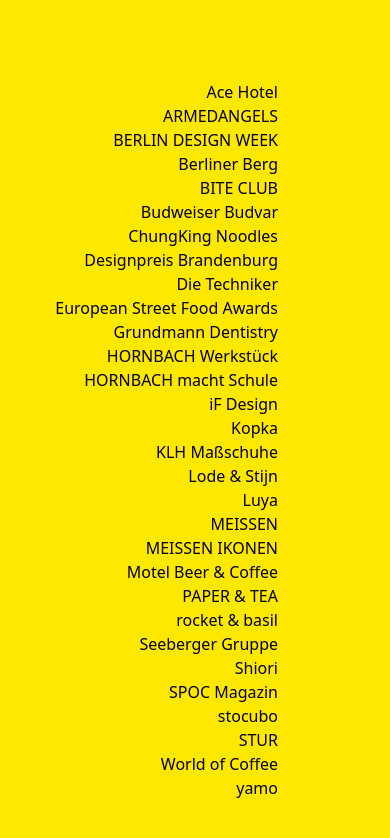
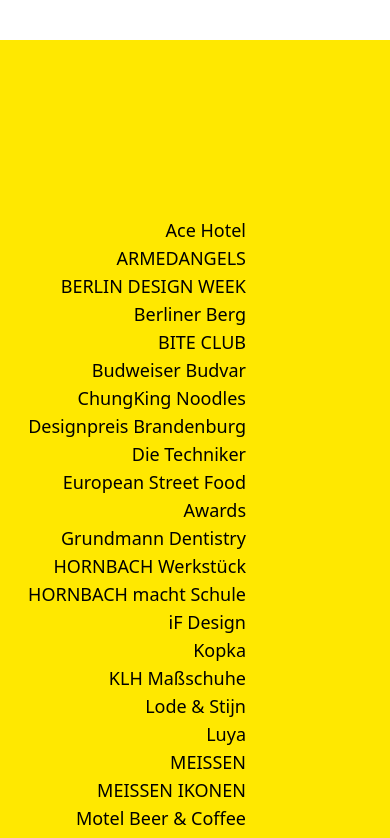
Before and after one commit to Munezeroolivierhugue/G2-Website-Project, a website: page index.html in a window 390 px wide. Shown: the top 838 px of the page. Drawn offline with Linux system fonts and the light colour scheme.

Commit message:
feat: mobile view

```diff
--- a/index.html
+++ b/index.html
@@ -20,8 +20,8 @@
 
     }
 </script>
-<body class="text-blue-950">
-    <div id="reference" class="bg-reference ">
+<body>
+    <div id="reference" class="bg-reference my-10">
 
     </div>
 </body>
--- a/src/components/Reference.html
+++ b/src/components/Reference.html
@@ -1,4 +1,4 @@
-<p class="text-right pr-28 md:text-3xl text-black font-normal py-20">
+<p class="text-right text-lg md:text-2xl text-black font-medium py-44 pr-36">
   Ace Hotel <br />
   ARMEDANGELS <br />
   BERLIN DESIGN WEEK <br />
```
Also changed, not shown: src/components/Button.html (deleted, +0 -5 lines), src/output.css.
